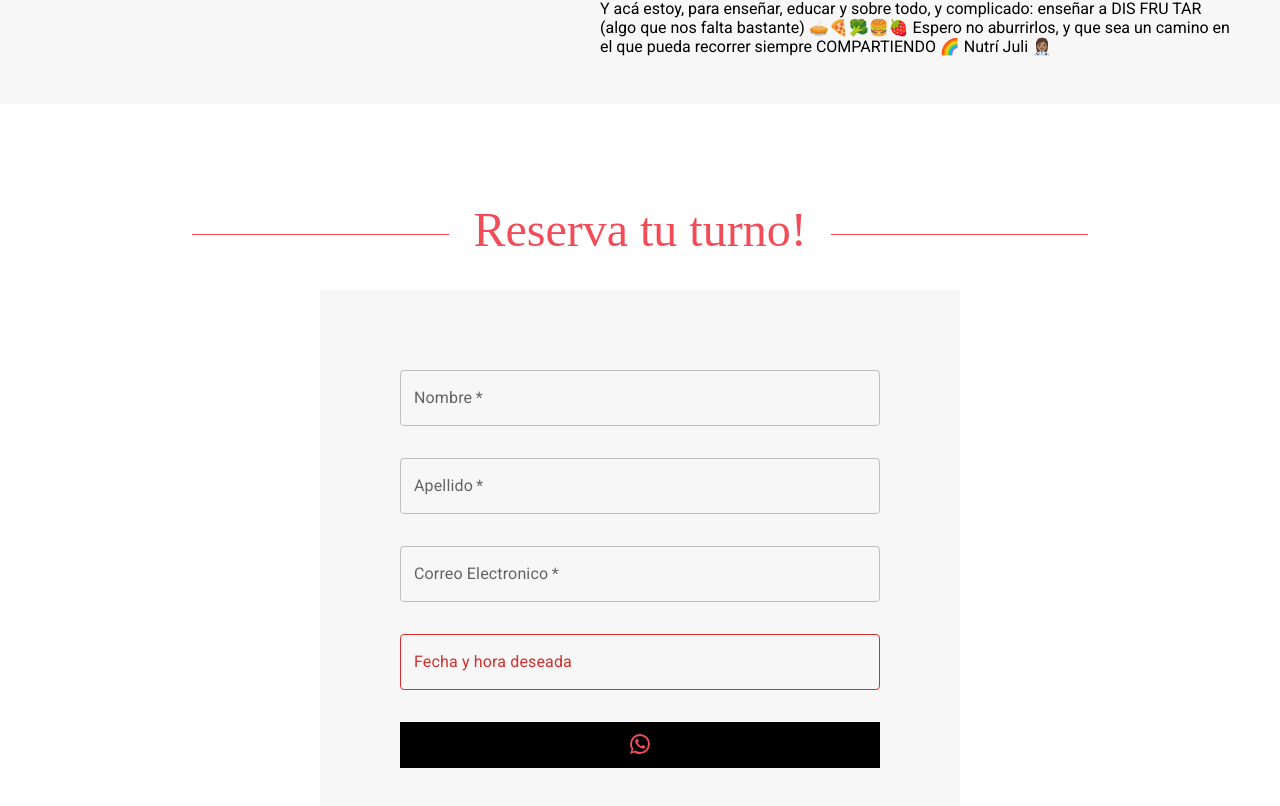
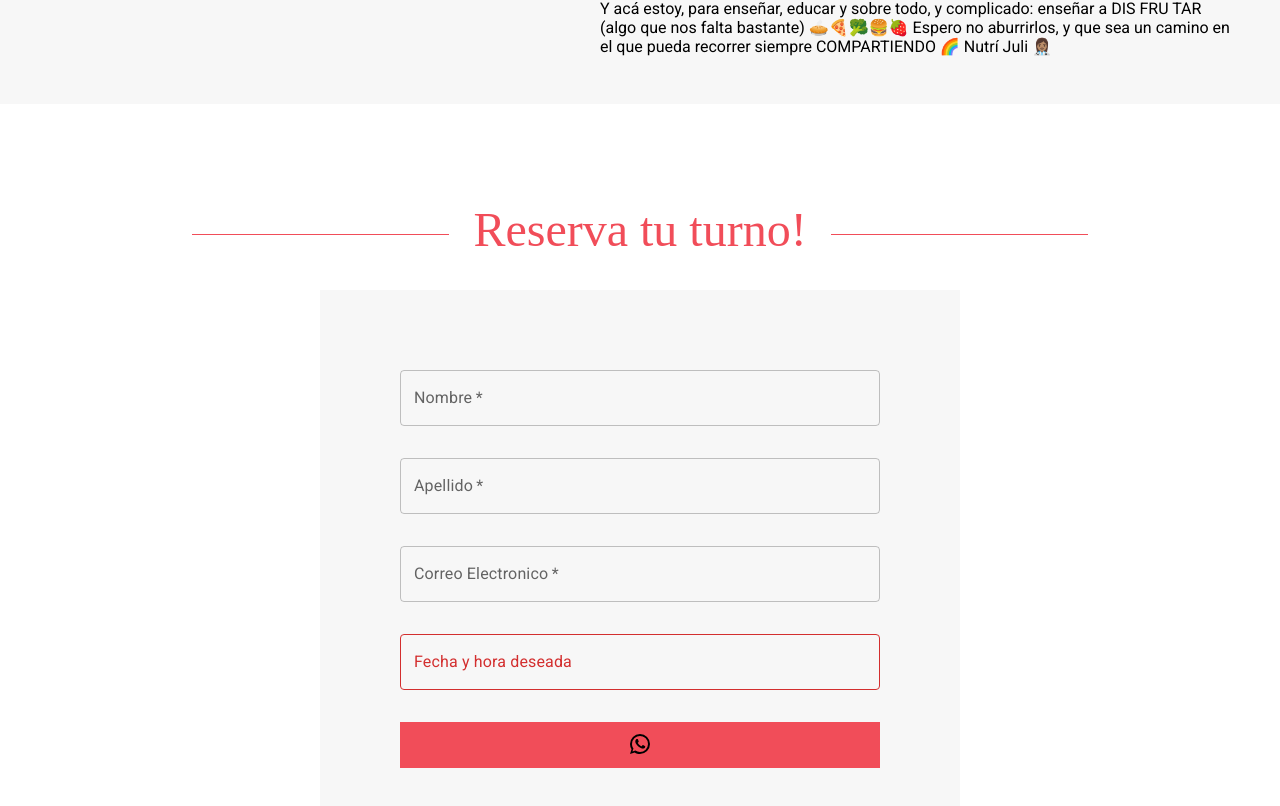
Before and after one commit to tomascaceres14/jselvLandingPage, a React (Create React App) app: page / in a window 1280 px wide. Shown: the part 1550-2356 px from the top of the page. Built offline with nearby package versions, Linux system fonts and the light colour scheme; the HTML template or start-up script is replaced by a standard one; a web font is replaced by a local one.

Commit message:
invert submit colors

```diff
--- a/src/components/Home/Appointment/Appointment.css
+++ b/src/components/Home/Appointment/Appointment.css
@@ -24,7 +24,7 @@
   border: none;
   padding: 2%;
   cursor: pointer;
-  background: black;
+  background: #f14d59;
   transition: background 0.2s ease;
 }
 
@@ -33,7 +33,7 @@
 }
 
 .wpp-logo {
-  color: #f14d59;
+  color: black;
 }
 
 @media (max-width: 900px) {
```
